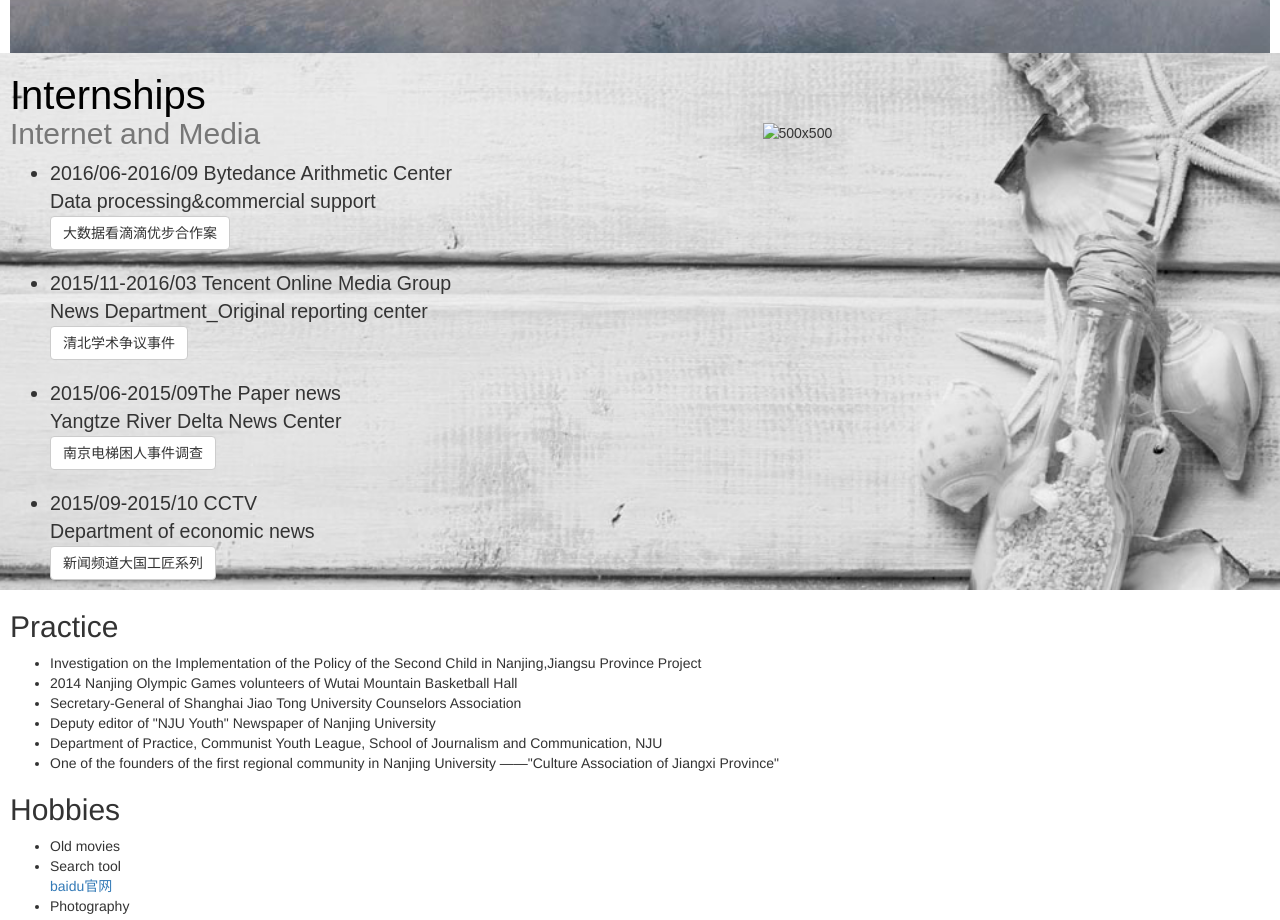
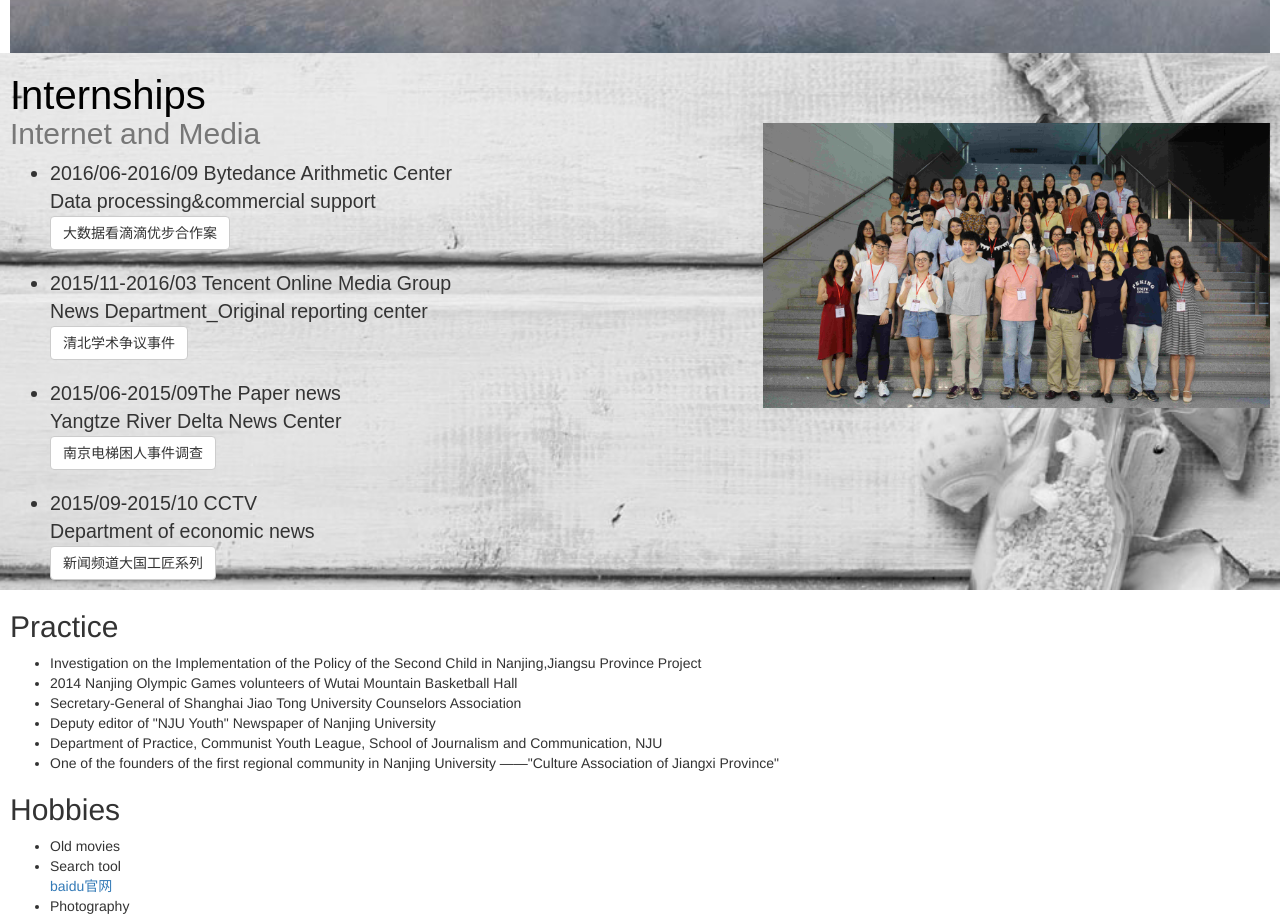
Before and after one commit to 271943596/chenzhangqi.github.io, a plain HTML site: page index.html in a window 1280 px wide. Shown: the part 1241-2161 px from the top of the page. Drawn offline with nearby package versions, Linux system fonts and the light colour scheme; files that its build step writes are made by us from their sources; files whose address does not match are found by name.

Commit message:
Update index.html

```diff
--- a/index.html
+++ b/index.html
@@ -72,7 +72,7 @@
             </ul>
         </div>
         <div class="col-md-5" style="margin-top:70px">
-            <img class="featurette-image img-responsive center-block" data-src="holder.js/500x500/auto" alt="500x500" src="background.jpeg" data-holder-rendered="true">
+            <img class="featurette-image img-responsive center-block" data-src="holder.js/500x500/auto" alt="500x500" src="background.jpg" data-holder-rendered="true">
         </div>
     </div>
 
```
